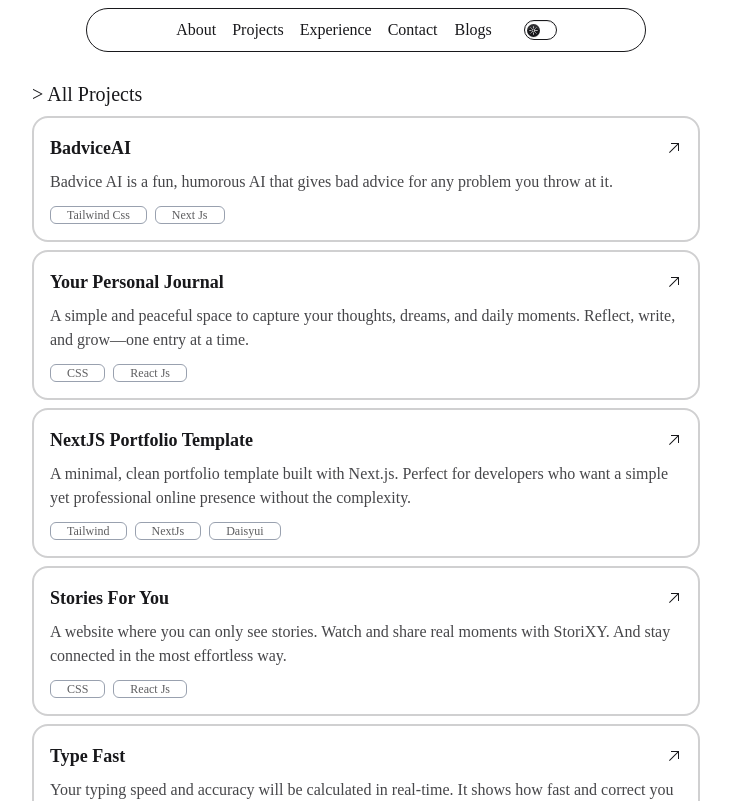
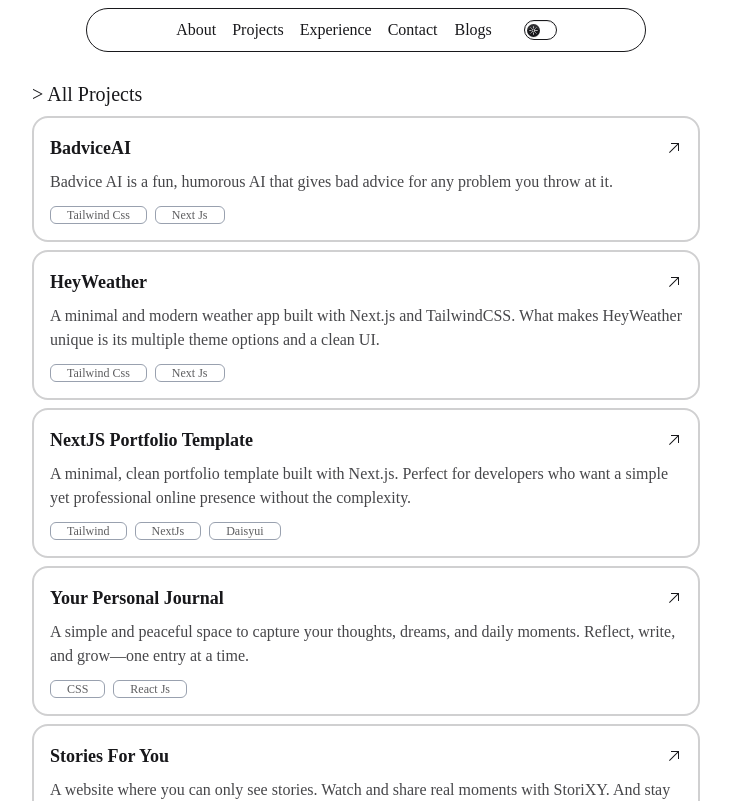
Before and after one commit to sachinbhujel/sachinbhujel.github.io, a Next.js app: page /projects in a window 1280 px wide. Shown: the top 801 px of the page, without its empty margins (274-1005 px from the left). Built offline with nearby package versions, Linux system fonts and the light colour scheme; a web font is replaced by a local one.

Commit message:
New project added

```diff
--- a/src/data/data.js
+++ b/src/data/data.js
@@ -7,9 +7,11 @@ export const about = {
 
 export const seo = {
     title: `${about.name} | ${about.role}`,
-    description: "Minimal, clean Next.js portfolio template for developers seeking a simple, professional online presence without extra complexity.",
-    keywords: "portfolio, web developer, Next.js, developer portfolio, minimal portfolio",
-}
+    description:
+        "Minimal, clean Next.js portfolio template for developers seeking a simple, professional online presence without extra complexity.",
+    keywords:
+        "portfolio, web developer, Next.js, developer portfolio, minimal portfolio",
+};
 
 export const forms = {
     formspreeUrl: "https://formspree.io/f/mpwlnbgn",
@@ -41,11 +43,11 @@ export const projects = {
             link: "https://badvice.vercel.app",
         },
         {
-            title: "Your Personal Journal",
+            title: "HeyWeather",
             description:
-                "A simple and peaceful space to capture your thoughts, dreams, and daily moments. Reflect, write, and grow—one entry at a time.",
-            tags: ["CSS", "React Js"],
-            link: "https://reflectly.pages.dev",
+                "A minimal and modern weather app built with Next.js and TailwindCSS. What makes HeyWeather unique is its multiple theme options and a clean UI.",
+            tags: ["Tailwind Css", "Next Js"],
+            link: "https://heyweather.vercel.app",
         },
         {
             title: "NextJS Portfolio Template",
@@ -56,6 +58,13 @@ export const projects = {
         },
     ],
     otherProjects: [
+        {
+            title: "Your Personal Journal",
+            description:
+                "A simple and peaceful space to capture your thoughts, dreams, and daily moments. Reflect, write, and grow—one entry at a time.",
+            tags: ["CSS", "React Js"],
+            link: "https://reflectly.pages.dev",
+        },
         {
             title: "Stories For You",
             description:
@@ -69,7 +78,7 @@ export const projects = {
                 "Your typing speed and accuracy will be calculated in real-time. It shows how fast and correct you are. It updates results while you type.",
             tags: ["CSS", "React Js"],
             link: "https://maketypefast.netlify.app",
-        }
+        },
     ],
 };
 
```
